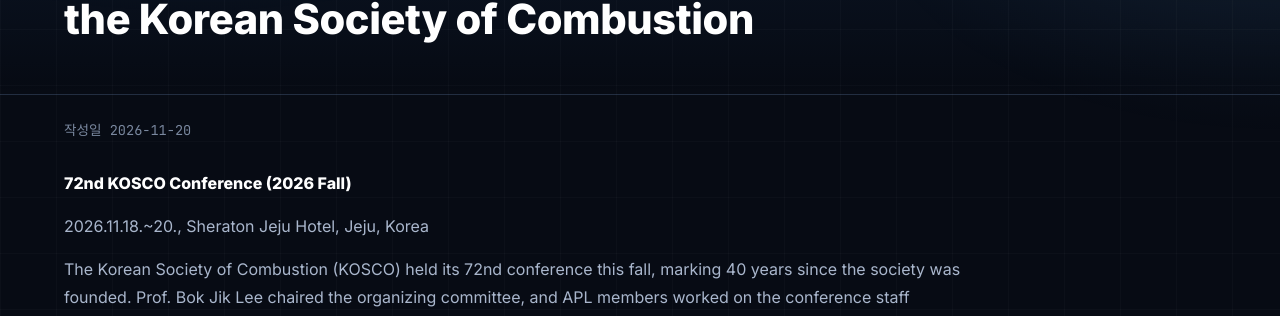
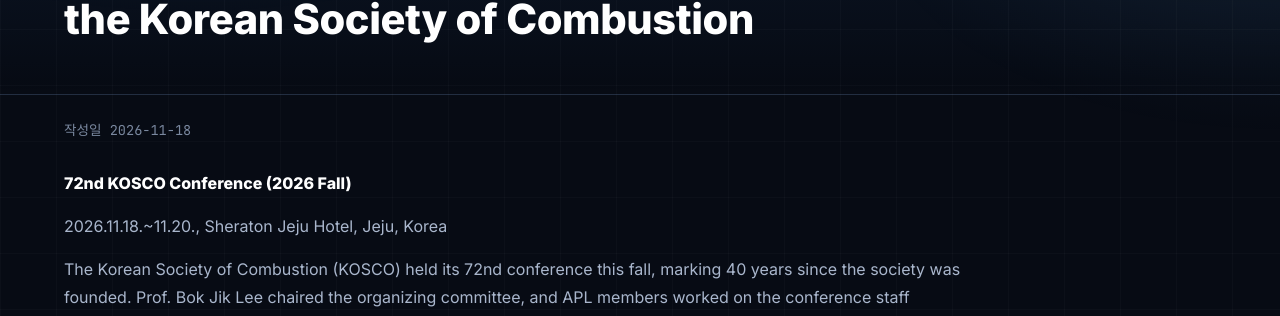
Before and after one commit to aerospace-propulsion/apl-site-github, a Jekyll site: the page built from _posts/2026-11-18-2026-kosco-fall-conference.md, in a window 1280 px wide and 900 px high. Shown: the part 195-511 px from the top of the window. Built offline with Jekyll 4.4.1, drawn with Linux system fonts in a browser that asks for light colours.

Commit message:
KOSCO post: date 11/18-20, re-crop window group photo
Co-Authored-By: Claude Opus 5.5 <noreply@anthropic.com>
Claude-Session: https://claude.ai/code/session_01QhYTQoyz2gUEub3rTnSpzK

```diff
--- a/_posts/2026-11-20-2026-kosco-fall-conference.md
+++ b/_posts/2026-11-18-2026-kosco-fall-conference.md
@@ -1,11 +1,11 @@
 ---
 title: '72nd KOSCO Conference and the 40th Anniversary of the Korean Society of Combustion'
-date: '2026-11-20'
+date: '2026-11-18'
 thumb: /assets/img/uploads/2026/11/kosco-2026-fall-01.jpg
 ---
 
 <p><strong>72nd KOSCO Conference (2026 Fall)</strong></p>
-<p>2026.11.18.~20., Sheraton Jeju Hotel, Jeju, Korea</p>
+<p>2026.11.18.~11.20., Sheraton Jeju Hotel, Jeju, Korea</p>
 <p>The Korean Society of Combustion (KOSCO) held its 72nd conference this fall, marking 40 years since the society was founded. Prof. Bok Jik Lee chaired the organizing committee, and APL members worked on the conference staff throughout the event.</p>
 <p>APL also presented three oral talks, one poster and two entries in the flame visualization exhibition.</p>
 <ul>
```
Also changed, not shown: assets/img/uploads/2026/11/kosco-2026-fall-02.jpg.
